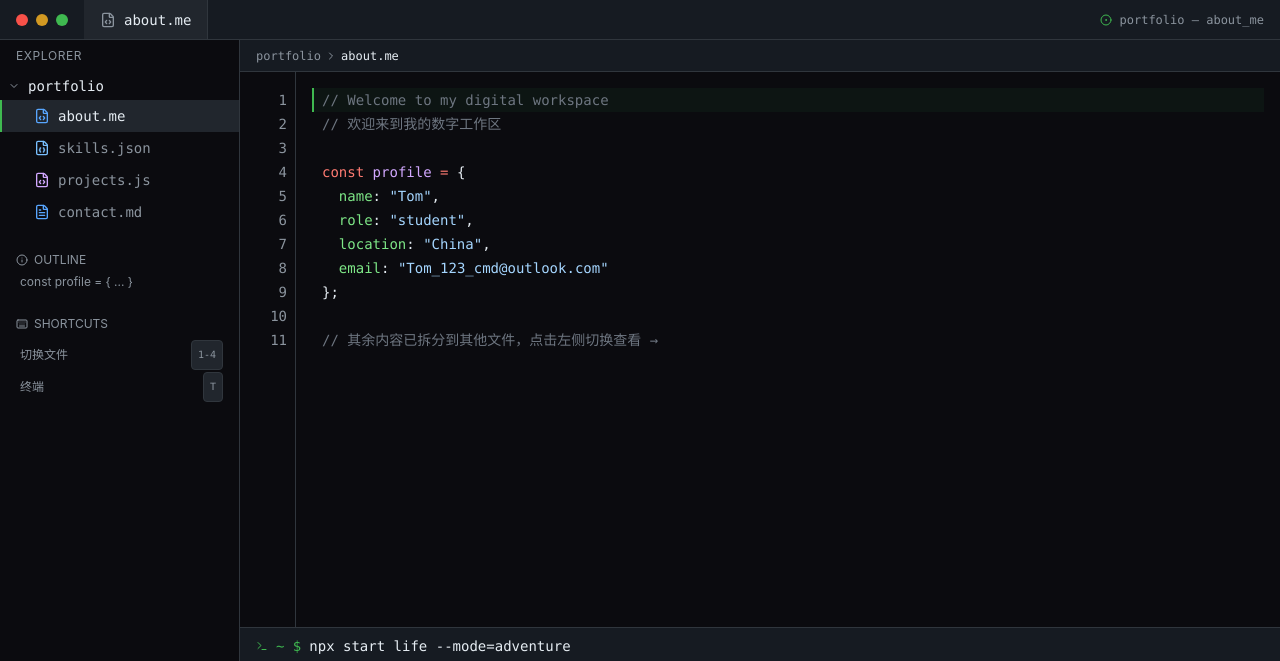
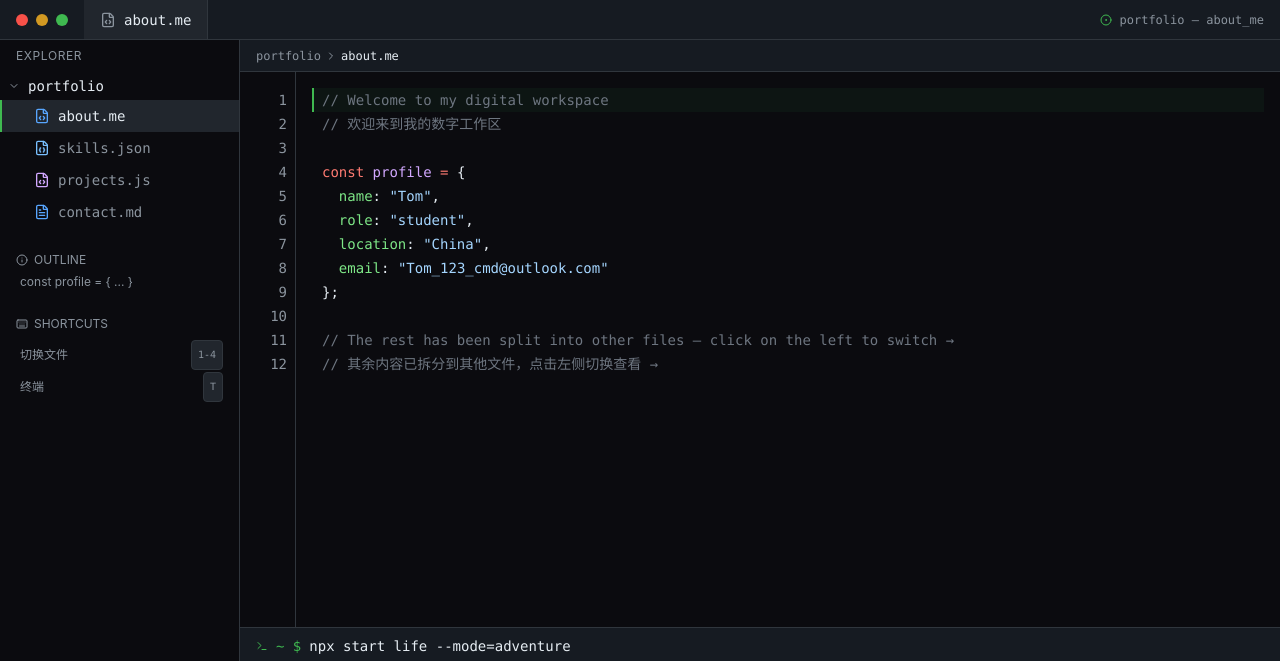
Before and after one commit to Tom123-cmd/Tom123-cmd.github.io, a plain HTML site: page index.html in a window 1280 px wide. Shown: the top 661 px of the page. Drawn offline with nearby package versions, Linux system fonts and the light colour scheme.

Commit message:
修复了部分没有英语

```diff
--- a/index.html
+++ b/index.html
@@ -421,6 +421,7 @@ body { position: fixed; inset: 0; }
   <span style="color: var(--code-tag)">email</span>: <span style="color: var(--code-string)">"Tom_123_cmd@outlook.com"</span>
 };
 
+<span style="color: var(--code-comment)">// The rest has been split into other files — click on the left to switch →</span>
 <span style="color: var(--code-comment)">// 其余内容已拆分到其他文件，点击左侧切换查看 →</span>`
       },
       skills: {
```
